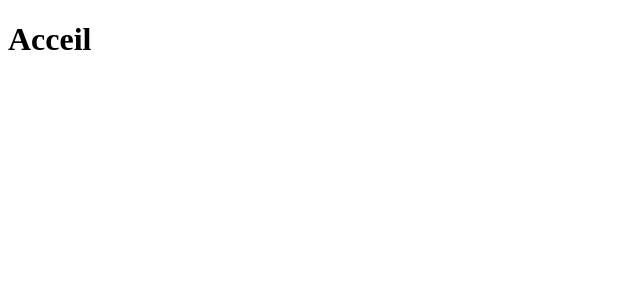
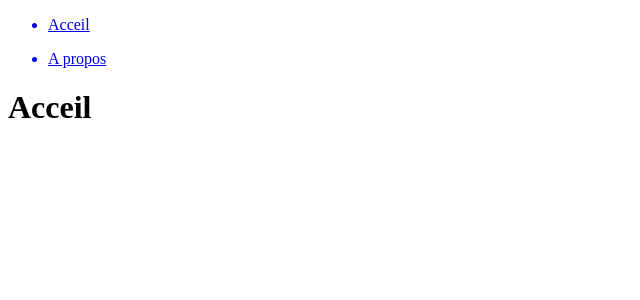
Before and after one commit to Rayane-Merzougui/My-Portfolio, a React (Create React App) app in the folder projet-nft/: page / in a window 1280 px wide. Shown: the top 300 px of the page, without its empty margins (0-640 px from the left). Built offline with nearby package versions, Linux system fonts and the light colour scheme.

Commit message:
j'ai crée une navigation

```diff
--- /dev/null
+++ b/projet-nft/src/components/Navigation.js
@@ -0,0 +1,20 @@
+import React from "react";
+import { NavLink } from "react-router-dom";
+const Navigation = () => {
+  return (
+    <div className="navigation">
+      <ul>
+        <NavLink to="/">
+          <li>Acceil</li>
+        </NavLink>
+      </ul>
+      <ul>
+        <NavLink to="/About">
+          <li>A propos</li>
+        </NavLink>
+      </ul>
+    </div>
+  );
+};
+
+export default Navigation;
--- a/projet-nft/src/pages/About.js
+++ b/projet-nft/src/pages/About.js
@@ -1,8 +1,10 @@
 import React from "react";
+import Navigation from "../components/Navigation";
 
 const About = () => {
   return (
     <div>
+      <Navigation />
       <h1>A Propos</h1>
       <p>
         Lorem ipsum dolor sit amet consectetur adipisicing elit. Cum iste
--- a/projet-nft/src/pages/Home.js
+++ b/projet-nft/src/pages/Home.js
@@ -1,9 +1,10 @@
 import React from "react";
+import Navigation from "../components/Navigation";
 
 const Home = () => {
   return (
     <div>
-      {" "}
+      <Navigation />
       <h1>Acceil</h1>
     </div>
   );
```
